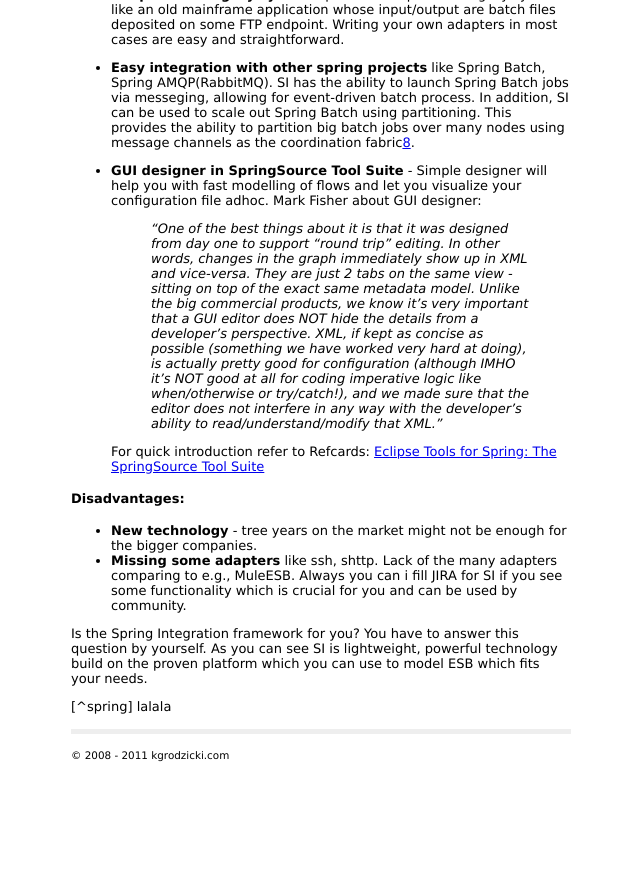
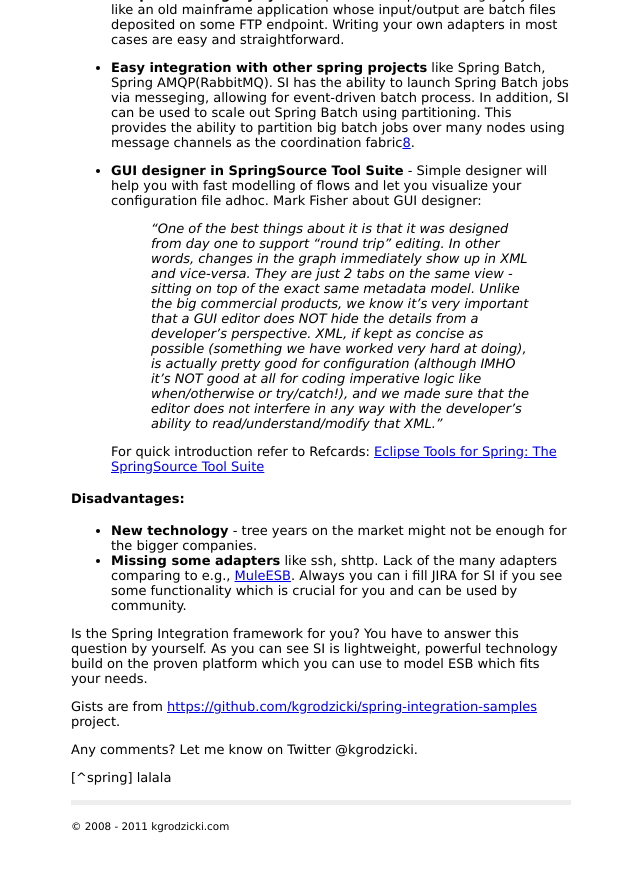
Before and after one commit to kgrodzicki/kgrodzicki.github.com, a Jekyll site: the page built from _posts/2011-08-11-spring-integration.markdown, in a window 1280 px wide and 900 px high, scrolled down 1804 px. Shown: the top 872 px of the window, without its empty margins (319-959 px from the left). Built offline with Jekyll 4.4.1, drawn with Linux system fonts in a browser that asks for light colours; before the commit the page ends 2633 px from its top, so only the background shows below that.

Commit message:
added ref to project with samples

```diff
--- a/_posts/2011-08-11-spring-integration.markdown
+++ b/_posts/2011-08-11-spring-integration.markdown
@@ -81,12 +81,16 @@
 
 #### Disadvantages:
 * __New technology__ - tree years on the market might not be enough for the bigger companies.
-* __Missing some adapters__ like ssh, shttp. Lack of the many adapters comparing to e.g., MuleESB. Always you can i
+* __Missing some adapters__ like ssh, shttp. Lack of the many adapters comparing to e.g., [MuleESB](http://bit.ly/ohrEq4). Always you can i
 fill JIRA for SI if you see some functionality which is crucial for you and can be used by community.
 
 Is the Spring Integration framework for you?
 You have to answer this question by yourself. As you can see SI is lightweight,
 powerful technology build on the proven platform which you can use to model ESB which fits your needs.
+
+Gists are from [https://github.com/kgrodzicki/spring-integration-samples](http://bit.ly/p6DPTP) project.
+
+Any comments? Let me know on Twitter @kgrodzicki.
 
 [1]: http://en.wikipedia.org/wiki/Enterprise_application_integration
 [2]: http://www.eaipatterns.com/](http://www.eaipatterns.com/
```
